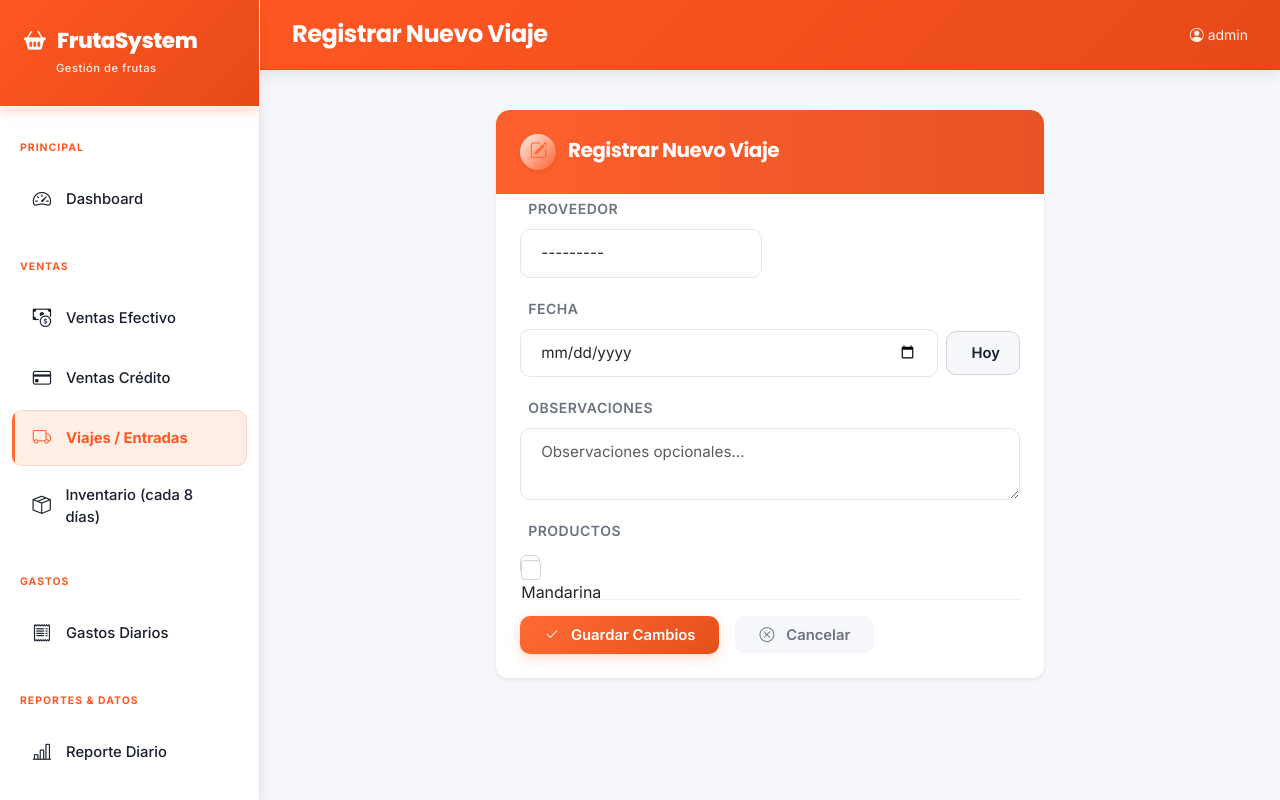
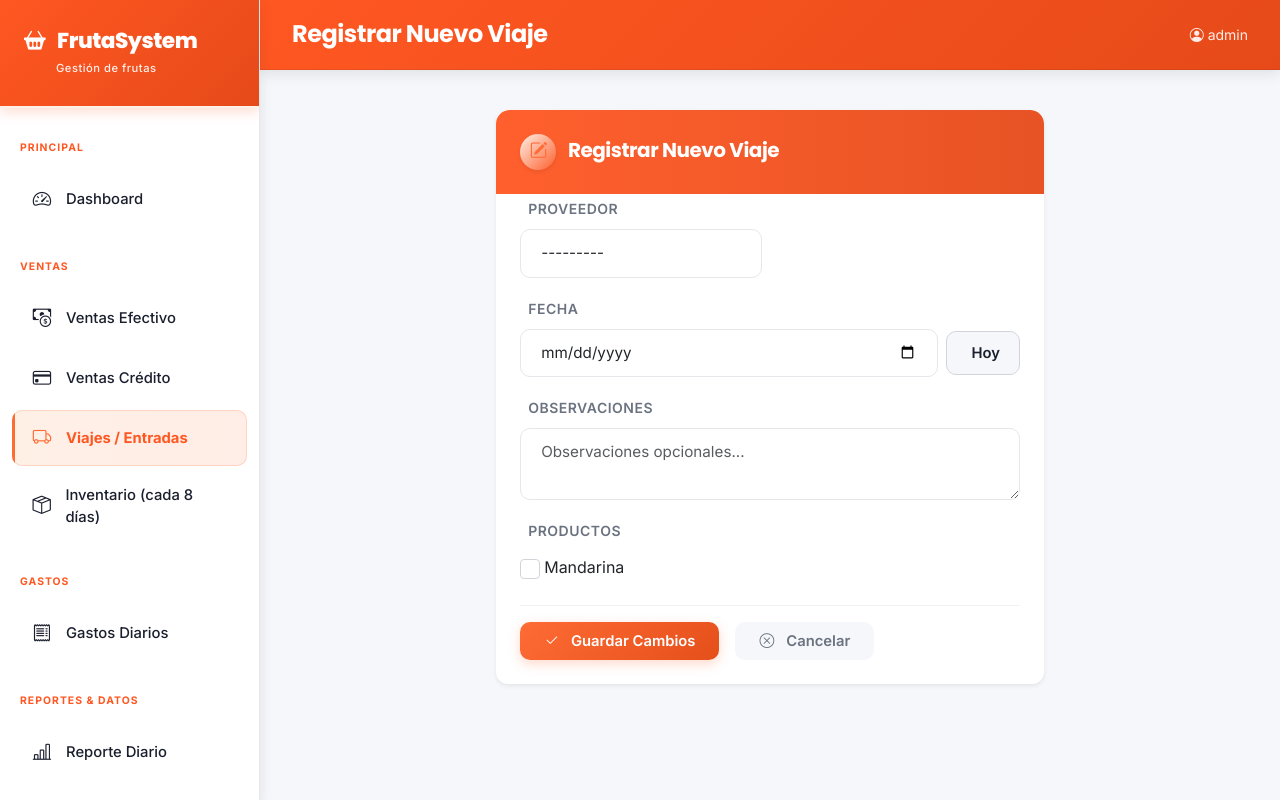
Before and after one commit to JuanSebastianClavijoTapias/comercializadora, a Django app: page /viajes/nuevo/ in a window 1280 px wide. Run offline with Django 5.2, Linux system fonts and the light colour scheme; a user stored in the database is signed in; data comes from the database, SQL or seed files in the repository; parts of the project's set-up code (start-up, migrations or seed data) failed here and were passed over; some libraries are stand-ins or nearby versions.

Commit message:
fix: checkboxes de productos con Bootstrap form-check, grid de 3 columnas, texto visible

```diff
--- a/core/templates/core/genericos/form_generic.html
+++ b/core/templates/core/genericos/form_generic.html
@@ -18,12 +18,29 @@
           {% csrf_token %}
           <div class="row g-3">
           {% for field in form %}
+            {% if field.field.widget.input_type == 'checkbox' %}
+            <div class="col-12">
+              <label class="form-label form-control-sm text-uppercase fw-semibold mb-2" style="color: var(--text-sec); letter-spacing: 0.5px;">{{ field.label }}</label>
+              <div class="row g-2">
+                {% for choice in field %}
+                <div class="col-12 col-md-6 col-lg-4">
+                  <div class="form-check">
+                    {{ choice.tag }}
+                    <label class="form-check-label" for="{{ choice.id_for_label }}">{{ choice.choice_label }}</label>
+                  </div>
+                </div>
+                {% endfor %}
+              </div>
+              {% if field.errors %}<div class="text-danger small mt-1 py-1 px-2 bg-danger bg-opacity-10 rounded">{{ field.errors }}</div>{% endif %}
+            </div>
+            {% else %}
             <div class="col-12 {% if field.field.widget.input_type == 'select' %}col-md-6{% endif %}">
               <label class="form-label form-control-sm text-uppercase fw-semibold mb-1" style="color: var(--text-sec); letter-spacing: 0.5px;">{{ field.label }}</label>
               {{ field }}
               {% if field.errors %}<div class="text-danger small mt-1 py-1 px-2 bg-danger bg-opacity-10 rounded">{{ field.errors }}</div>{% endif %}
               {% if field.help_text %}<div class="form-text mt-1 text-muted"><small>{{ field.help_text }}</small></div>{% endif %}
             </div>
+            {% endif %}
           {% endfor %}
           </div>
 
```
